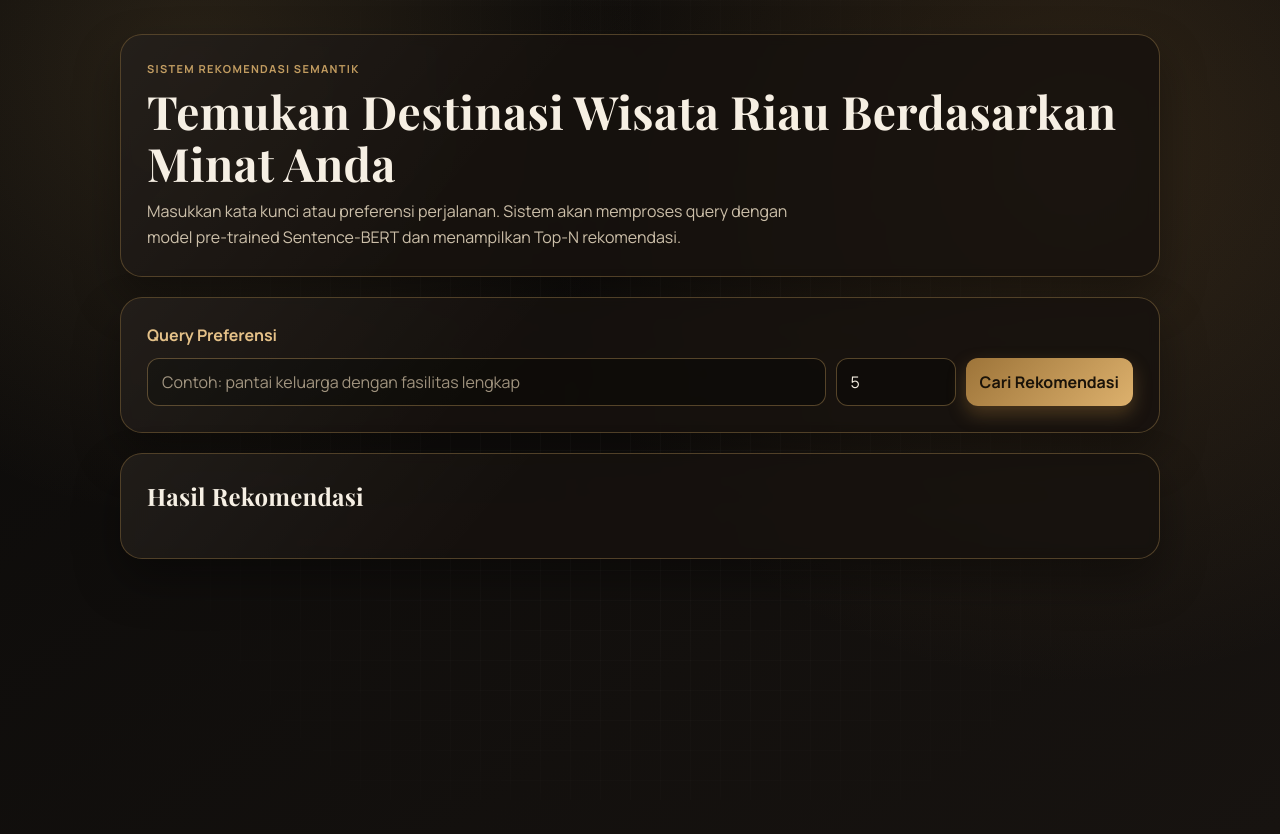
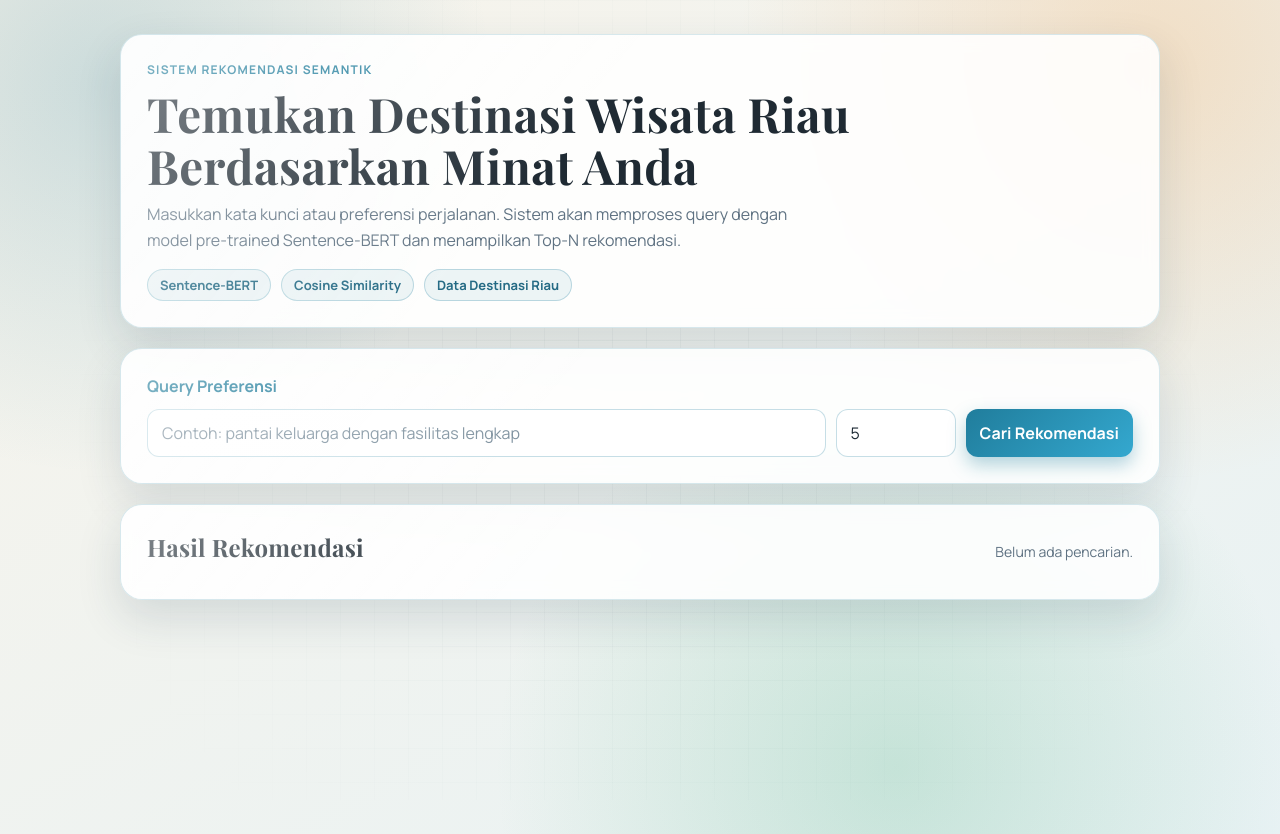
Before and after one commit to Wellyputra21/skripsi2, a Flask app: page / in a window 1280 px wide. Run offline with Flask 3, Linux system fonts and the light colour scheme; parts of the project's set-up code (start-up, migrations or seed data) failed here and were passed over.

Commit message:
mengubah tampilan ui
Co-authored-by: Copilot <copilot@github.com>

```diff
--- a/static/script.js
+++ b/static/script.js
@@ -1,23 +1,34 @@
 const form = document.getElementById("recommend-form");
 const resultsList = document.getElementById("results");
+const resultSummary = document.getElementById("result-summary");
 
 function renderResults(results) {
   resultsList.innerHTML = "";
 
   if (!results.length) {
+    resultSummary.textContent = "0 destinasi ditemukan.";
     resultsList.innerHTML = '<li class="item">Tidak ada hasil untuk query tersebut.</li>';
     return;
   }
 
+  resultSummary.textContent = `${results.length} destinasi paling relevan ditemukan.`;
+
   for (const item of results) {
     const li = document.createElement("li");
     li.className = "item";
+    const similarityPercent = Math.max(0, Math.min(100, ((item.score + 1) / 2) * 100));
     li.innerHTML = `
       <h3>${item.name}</h3>
       <p>${item.description}</p>
-      <p class="meta">
-        Kategori: ${item.category} | Lokasi: ${item.location} | Rating: ${item.rating} | Similarity: ${item.score.toFixed(4)}
-      </p>
+      <div class="chip-row">
+        <span class="chip">Kategori: ${item.category}</span>
+        <span class="chip">Lokasi: ${item.location}</span>
+        <span class="chip">Rating: ${item.rating}</span>
+      </div>
+      <div class="score-wrap">
+        <div class="score-label">Skor kemiripan: <strong>${item.score.toFixed(4)}</strong></div>
+        <div class="score-track"><div class="score-fill" style="width:${similarityPercent.toFixed(1)}%"></div></div>
+      </div>
     `;
     resultsList.appendChild(li);
   }
@@ -33,6 +44,7 @@ form.addEventListener("submit", async (event) => {
     return;
   }
 
+  resultSummary.textContent = "Sedang memproses rekomendasi...";
   resultsList.innerHTML = '<li class="item">Memproses rekomendasi...</li>';
 
   try {
@@ -47,12 +59,14 @@ form.addEventListener("submit", async (event) => {
     const payload = await response.json();
 
     if (!response.ok) {
+      resultSummary.textContent = "Terjadi error saat memproses.";
       resultsList.innerHTML = `<li class="item">Error: ${payload.error || "Terjadi kesalahan."}</li>`;
       return;
     }
 
     renderResults(payload.results || []);
   } catch (error) {
+    resultSummary.textContent = "Gagal terhubung ke server.";
     resultsList.innerHTML = '<li class="item">Tidak dapat terhubung ke server.</li>';
   }
 });
--- a/static/style.css
+++ b/static/style.css
@@ -1,13 +1,13 @@
 :root {
-  --bg-1: #0b0a09;
-  --bg-2: #171310;
-  --panel: rgba(22, 18, 14, 0.82);
-  --panel-edge: rgba(193, 154, 92, 0.35);
-  --ink: #f6efe3;
-  --muted: #ccbfa9;
-  --accent: #c19a5c;
-  --accent-strong: #e4bf84;
-  --ring: rgba(193, 154, 92, 0.28);
+  --bg-1: #f8f4eb;
+  --bg-2: #e8f2f4;
+  --panel: rgba(255, 255, 255, 0.88);
+  --panel-edge: rgba(29, 123, 155, 0.17);
+  --ink: #1f2a33;
+  --muted: #5f7282;
+  --accent: #1e7b9a;
+  --accent-strong: #f19b3f;
+  --ring: rgba(30, 123, 154, 0.22);
 }
 
 * {
@@ -19,9 +19,10 @@ body {
   font-family: "Manrope", sans-serif;
   color: var(--ink);
   background:
-    radial-gradient(circle at 15% 8%, rgba(193, 154, 92, 0.16), transparent 34%),
-    radial-gradient(circle at 84% 18%, rgba(164, 121, 62, 0.2), transparent 42%),
-    linear-gradient(145deg, var(--bg-1), var(--bg-2));
+    radial-gradient(circle at 8% 10%, rgba(30, 123, 154, 0.2), transparent 28%),
+    radial-gradient(circle at 90% 8%, rgba(241, 155, 63, 0.24), transparent 30%),
+    radial-gradient(circle at 70% 92%, rgba(78, 178, 132, 0.24), transparent 34%),
+    linear-gradient(150deg, var(--bg-1), var(--bg-2));
   min-height: 100vh;
   position: relative;
 }
@@ -30,9 +31,9 @@ body::before {
   content: "";
   position: fixed;
   inset: 0;
-  background-image: linear-gradient(rgba(255, 255, 255, 0.03) 1px, transparent 1px),
-    linear-gradient(90deg, rgba(255, 255, 255, 0.03) 1px, transparent 1px);
-  background-size: 30px 30px;
+  background-image: linear-gradient(rgba(24, 53, 66, 0.04) 1px, transparent 1px),
+    linear-gradient(90deg, rgba(24, 53, 66, 0.04) 1px, transparent 1px);
+  background-size: 34px 34px;
   mask-image: radial-gradient(circle at center, black, transparent 78%);
   pointer-events: none;
 }
@@ -42,18 +43,18 @@ body::before {
   margin: 34px auto;
   display: grid;
   gap: 20px;
-  animation: reveal 700ms ease-out;
+  animation: reveal 620ms ease-out;
 }
 
 .hero,
 .search-card,
 .result-card {
   background: var(--panel);
-  backdrop-filter: blur(6px);
+  backdrop-filter: blur(8px);
   border: 1px solid var(--panel-edge);
   border-radius: 22px;
   padding: 26px;
-  box-shadow: 0 22px 45px rgba(0, 0, 0, 0.34);
+  box-shadow: 0 18px 45px rgba(31, 54, 76, 0.14);
   position: relative;
   overflow: hidden;
 }
@@ -64,7 +65,7 @@ body::before {
   content: "";
   position: absolute;
   inset: 0;
-  background: linear-gradient(130deg, rgba(255, 255, 255, 0.05), transparent 38%);
+  background: linear-gradient(130deg, rgba(255, 255, 255, 0.45), transparent 42%);
   pointer-events: none;
 }
 
@@ -72,16 +73,16 @@ body::before {
   margin: 0;
   color: var(--accent);
   font-weight: 700;
-  letter-spacing: 0.12em;
+  letter-spacing: 0.1em;
   text-transform: uppercase;
-  font-size: 11px;
+  font-size: 12px;
 }
 
 h1 {
   margin: 10px 0;
   font-family: "Playfair Display", serif;
-  font-size: clamp(28px, 3.7vw, 46px);
-  line-height: 1.12;
+  font-size: clamp(30px, 3.7vw, 48px);
+  line-height: 1.1;
   letter-spacing: 0.01em;
 }
 
@@ -92,11 +93,28 @@ h1 {
   line-height: 1.6;
 }
 
+.hero-tags {
+  margin-top: 16px;
+  display: flex;
+  flex-wrap: wrap;
+  gap: 10px;
+}
+
+.hero-tag {
+  padding: 6px 12px;
+  border-radius: 999px;
+  border: 1px solid rgba(30, 123, 154, 0.25);
+  background: rgba(30, 123, 154, 0.08);
+  font-size: 13px;
+  font-weight: 600;
+  color: #246a84;
+}
+
 label {
   display: block;
   font-weight: 600;
   margin-bottom: 12px;
-  color: var(--accent-strong);
+  color: var(--accent);
 }
 
 .row {
@@ -108,18 +126,18 @@ label {
 input,
 button {
   border-radius: 12px;
-  border: 1px solid rgba(193, 154, 92, 0.4);
+  border: 1px solid rgba(30, 123, 154, 0.25);
   padding: 12px 14px;
   font: inherit;
 }
 
 input {
-  color: var(--ink);
-  background: rgba(12, 10, 8, 0.62);
+  color: #1d2a34;
+  background: rgba(255, 255, 255, 0.9);
 }
 
 input::placeholder {
-  color: #9f927d;
+  color: #8093a0;
 }
 
 input:focus {
@@ -129,23 +147,37 @@ input:focus {
 
 button {
   border: 0;
-  background: linear-gradient(135deg, #9d7439, #ddb16d);
-  color: #1a1309;
+  background: linear-gradient(135deg, #207d9c, #34a8cf);
+  color: #ffffff;
   font-weight: 700;
   cursor: pointer;
-  box-shadow: 0 8px 18px rgba(157, 116, 57, 0.38);
+  box-shadow: 0 8px 18px rgba(32, 125, 156, 0.34);
   transition: transform 200ms ease, filter 200ms ease;
 }
 
 button:hover {
   transform: translateY(-2px);
-  filter: brightness(1.07);
+  filter: saturate(1.08);
+}
+
+.result-head {
+  display: flex;
+  align-items: baseline;
+  justify-content: space-between;
+  gap: 12px;
+  margin-bottom: 10px;
 }
 
 .result-card h2 {
-  margin-top: 0;
+  margin: 0;
   font-family: "Playfair Display", serif;
   letter-spacing: 0.01em;
+}
+
+#result-summary {
+  margin: 0;
+  font-size: 14px;
+  color: var(--muted);
 }
 
 #results {
--- a/templates/index.html
+++ b/templates/index.html
@@ -22,6 +22,11 @@
           query dengan model pre-trained Sentence-BERT dan menampilkan Top-N
           rekomendasi.
         </p>
+        <div class="hero-tags">
+          <span class="hero-tag">Sentence-BERT</span>
+          <span class="hero-tag">Cosine Similarity</span>
+          <span class="hero-tag">Data Destinasi Riau</span>
+        </div>
       </section>
 
       <section class="search-card">
@@ -42,7 +47,10 @@
       </section>
 
       <section class="result-card">
-        <h2>Hasil Rekomendasi</h2>
+        <div class="result-head">
+          <h2>Hasil Rekomendasi</h2>
+          <p id="result-summary">Belum ada pencarian.</p>
+        </div>
         <ul id="results"></ul>
       </section>
     </main>
```
Also changed, not shown: other parts of static/style.css (+58 -5 lines).
